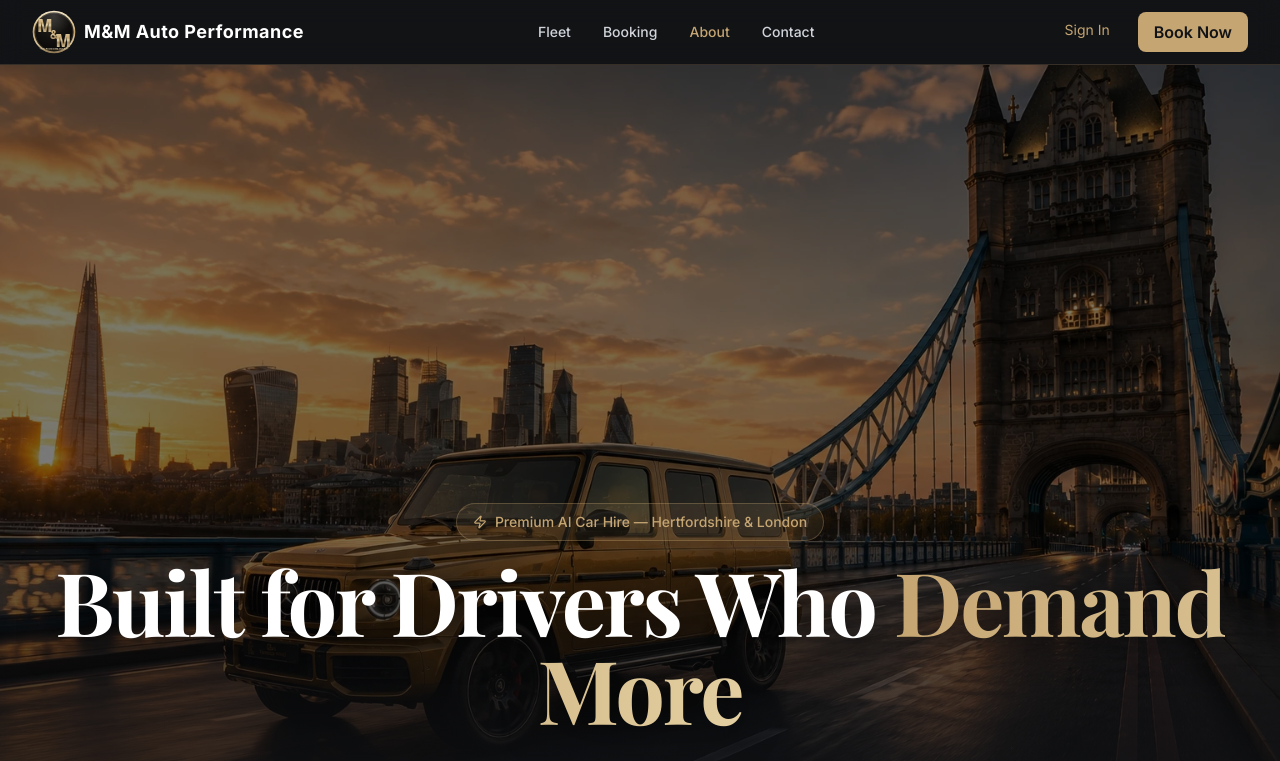
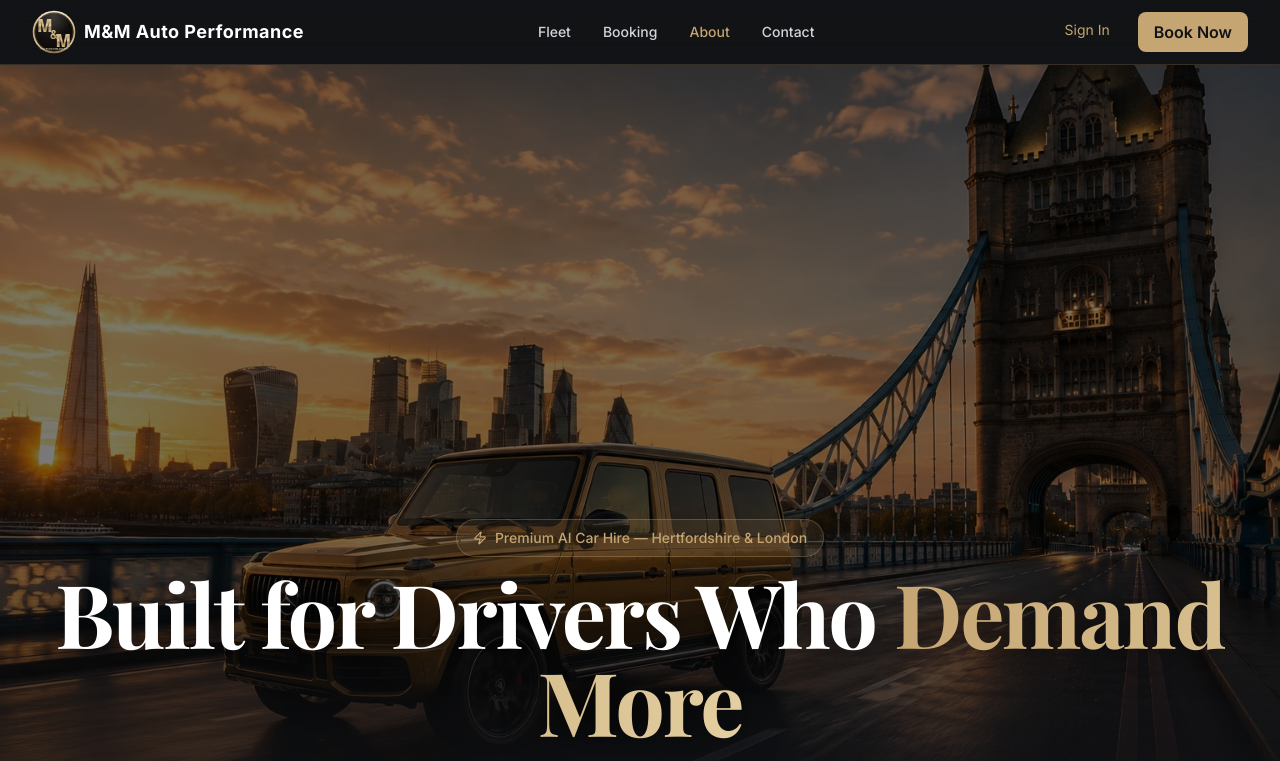
Before and after one commit to mandmautoperformance-jpg/mandmautoperformance.com, a Next.js app: page /about in a window 1280 px wide. Shown: the top 761 px of the page. Built offline with nearby package versions, Linux system fonts and the light colour scheme.

Commit message:
style(about): nudge hero copy down further
Reduce bottom padding pb-6→pb-3 and badge margin to drop the headline
lower and reveal more of the car.

Co-Authored-By: Claude Opus 4.8 <noreply@anthropic.com>
Claude-Session: https://claude.ai/code/session_019JQokT6KLxoHP4qeMGibYJ

```diff
--- a/pages/about.tsx
+++ b/pages/about.tsx
@@ -47,8 +47,8 @@ export default function AboutPage() {
             }}
           />
           {/* Hero copy — anchored to the bottom, same pattern as CinematicHero */}
-          <div className="absolute inset-0 flex flex-col items-center justify-end text-center pb-6 px-6">
-            <div className="inline-flex items-center gap-2 px-4 py-2 bg-performance-turquoise/10 border border-performance-turquoise/30 rounded-full mb-4">
+          <div className="absolute inset-0 flex flex-col items-center justify-end text-center pb-3 px-6">
+            <div className="inline-flex items-center gap-2 px-4 py-2 bg-performance-turquoise/10 border border-performance-turquoise/30 rounded-full mb-3">
               <Zap size={14} className="text-performance-turquoise" />
               <span className="text-sm font-medium text-performance-turquoise">
                 Premium AI Car Hire — Hertfordshire &amp; London
```
